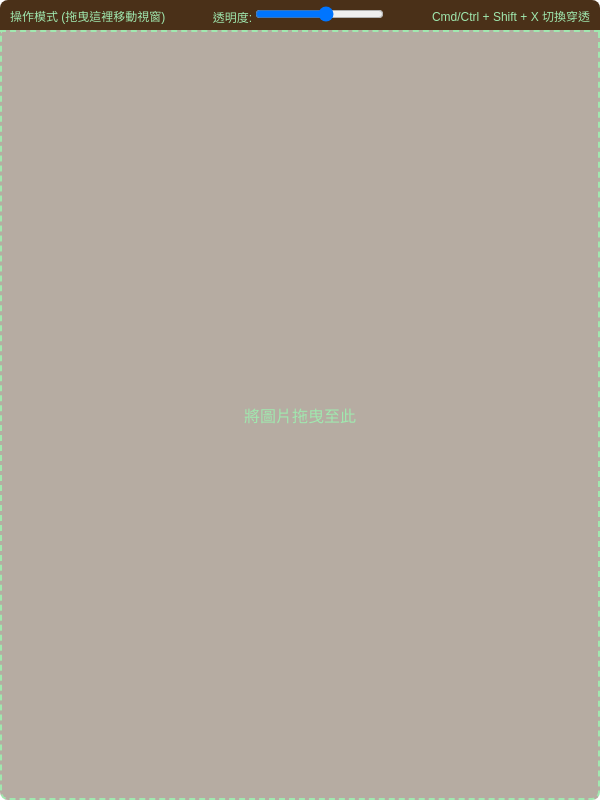
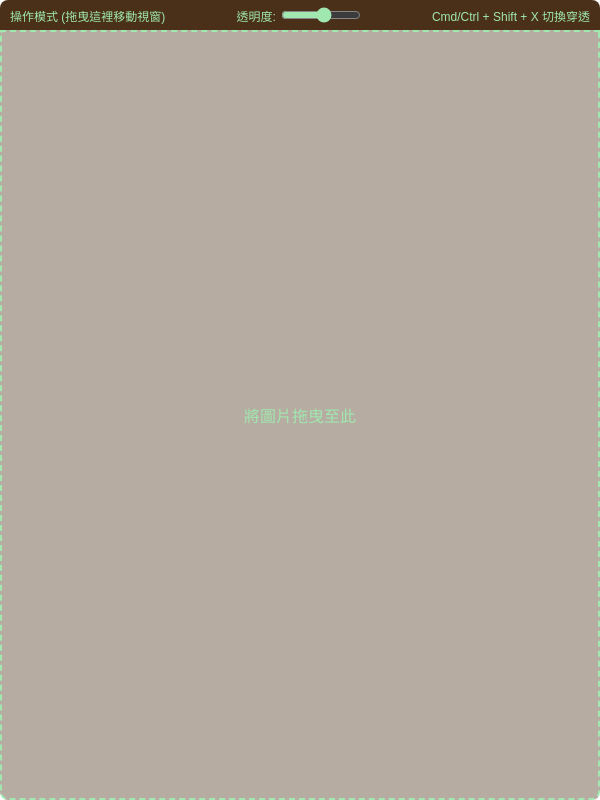
Before and after one commit to anshaer/Photo-editing-aid, an Electron app: page index.html in a window 600 px wide. Drawn offline with Linux system fonts and the light colour scheme; no server answers.

Commit message:
Update style.css

```diff
--- a/style.css
+++ b/style.css
@@ -32,6 +32,20 @@ body.click-through .drag-bar {
   opacity: 0;
 }
 
+/* 新增：讓拉桿區域可以被滑鼠操作 */
+.slider-container {
+  -webkit-app-region: no-drag;
+  display: flex;
+  align-items: center;
+  gap: 5px;
+}
+
+input[type="range"] {
+  cursor: pointer;
+  width: 80px;
+  accent-color: #A0E8AF; /* 薄荷綠拉桿 */
+}
+
 .image-container {
   width: 100%;
   height: calc(100% - 30px);
@@ -61,5 +75,5 @@ body.click-through .image-container {
   max-height: 100%;
   object-fit: contain;
   display: none;
-  opacity: 0.6;
+  opacity: 0.6; /* 預設初始透明度 */
 }
```
